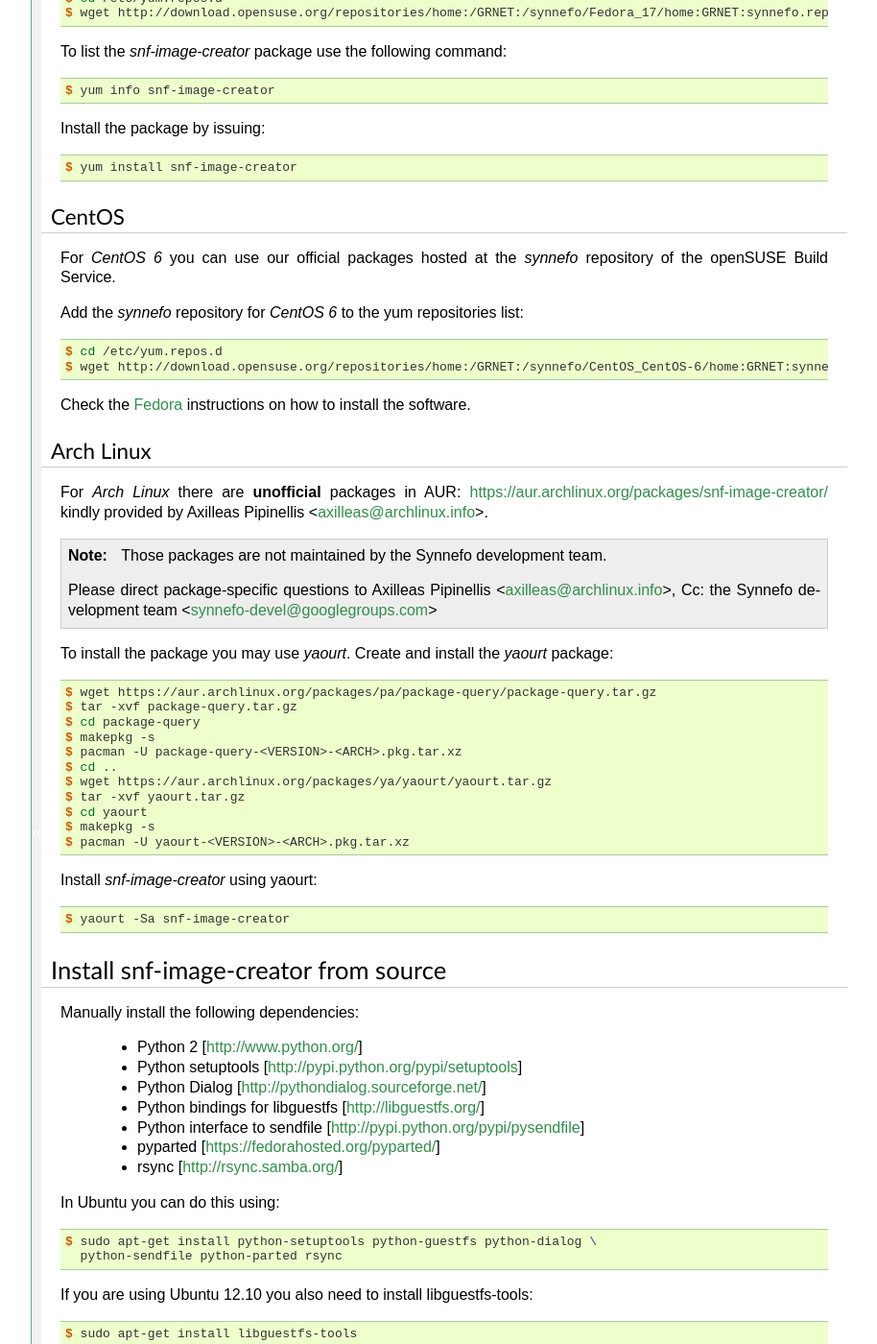
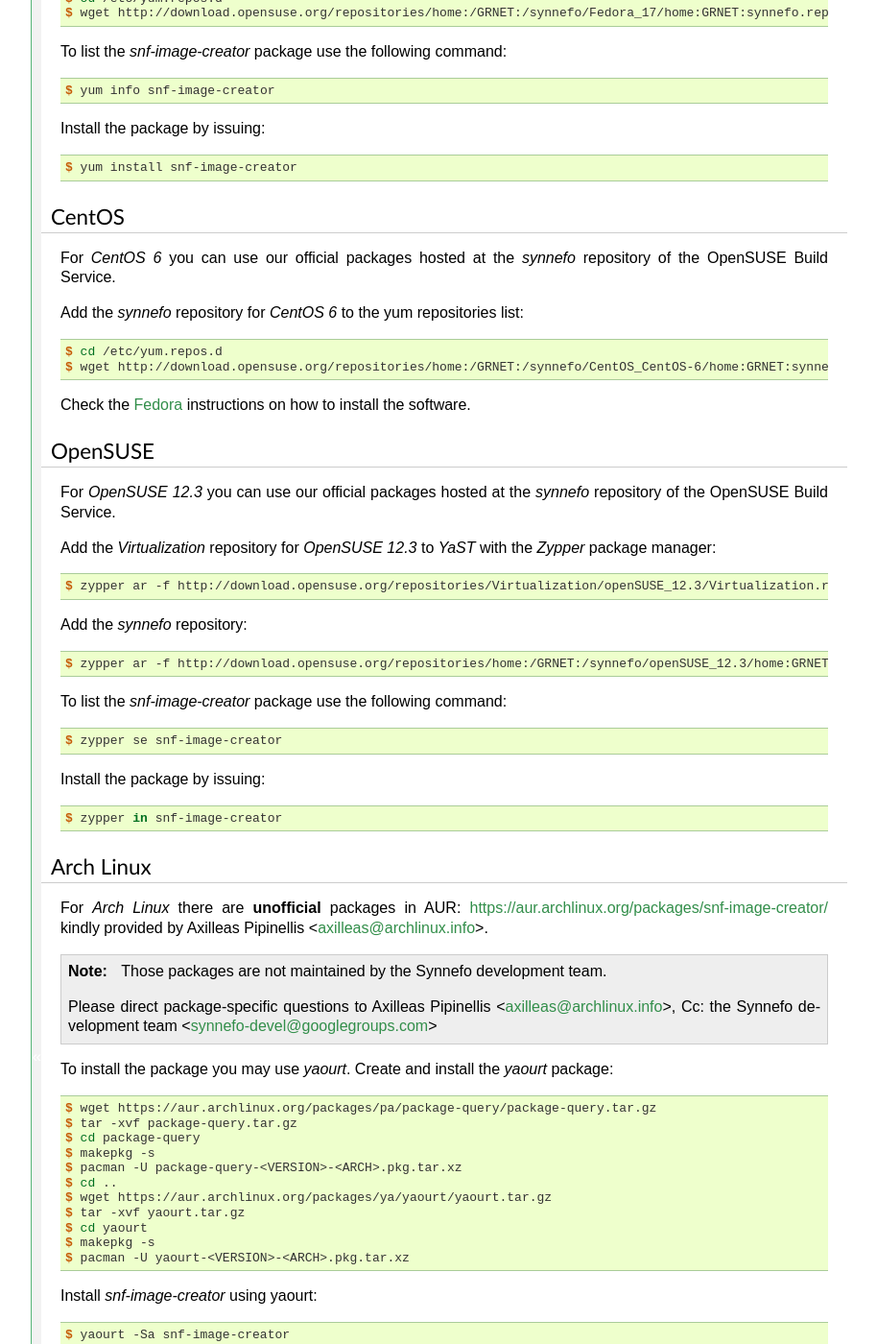
Before and after one commit to grnet/snf-image-creator, a Sphinx documentation site: the page built from docs/install.rst, in a window 1280 px wide and 1400 px high, scrolled down 1876 px. Shown: the whole window at 96% size, without its empty margins (187-1101 px from the left). Built offline with Sphinx 7.4.7, drawn with Linux system fonts in a browser that asks for light colours.

Commit message:
Update the documentation
Add installation instructions for OpenSUSE

```diff
--- a/docs/install.rst
+++ b/docs/install.rst
@@ -135,7 +135,7 @@
 ------
 
 For *CentOS 6* you can use our official packages hosted at the *synnefo*
-repository of the openSUSE Build Service.
+repository of the OpenSUSE Build Service.
 
 Add the *synnefo* repository for *CentOS 6* to the yum repositories list:
 
@@ -145,6 +145,38 @@
    $ wget http://download.opensuse.org/repositories/home:/GRNET:/synnefo/CentOS_CentOS-6/home:GRNET:synnefo.repo
 
 Check the `Fedora <#fedora>`_ instructions on how to install the software.
+
+OpenSUSE
+--------
+
+For *OpenSUSE 12.3* you can use our official packages hosted at the *synnefo*
+repository of the OpenSUSE Build Service.
+
+Add the *Virtualization* repository for *OpenSUSE 12.3* to *YaST* with the
+*Zypper* package manager:
+
+.. code-block:: console
+
+   $ zypper ar -f http://download.opensuse.org/repositories/Virtualization/openSUSE_12.3/Virtualization.repo
+
+Add the *synnefo* repository:
+
+.. code-block:: console
+
+   $ zypper ar -f http://download.opensuse.org/repositories/home:/GRNET:/synnefo/openSUSE_12.3/home:GRNET:synnefo.repo
+
+To list the *snf-image-creator* package use the following command:
+
+.. code-block:: console
+
+   $ zypper se snf-image-creator
+
+Install the package by issuing:
+
+.. code-block:: console
+
+   $ zypper in snf-image-creator
+
 
 Arch Linux
 ----------
```
